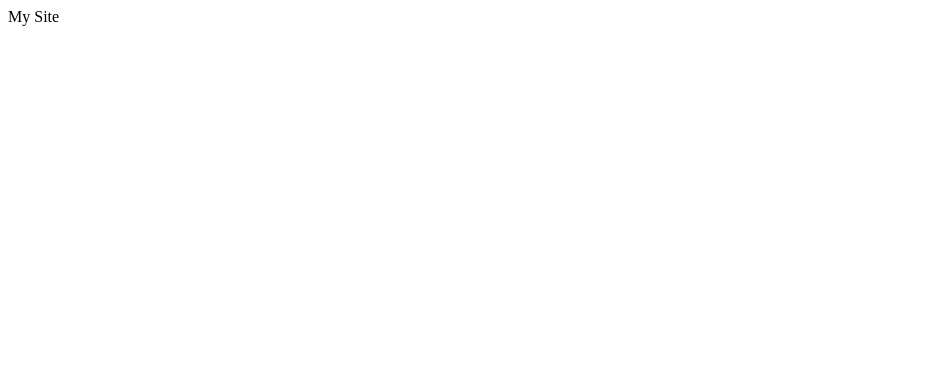
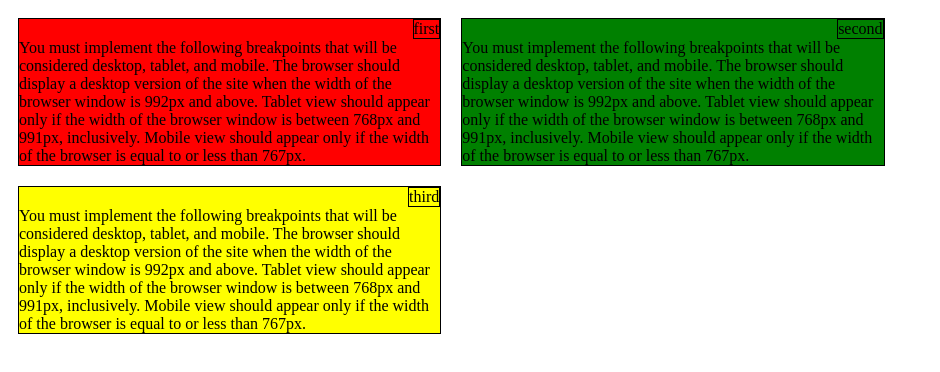
Before and after one commit to bing900717/Coursera-test, a plain HTML site: page module2-soluction/index.html in a window 1280 px wide. Shown: the whole page, without its empty margins (0-940 px from the left). Drawn offline with Linux system fonts and the light colour scheme.

Commit message:
assignment not done

```diff
--- /dev/null
+++ b/module2-soluction/css/style.css
@@ -0,0 +1,65 @@
+
+.first{
+	background: red;
+}
+
+.second{
+	background: green;
+}
+
+.third{
+	background: yellow;
+}
+
+.title {
+	float: right;
+	border: 1px solid black;
+	box-sizing: border-box;
+}
+
+.contentText{
+
+	float: left;
+}
+
+.first, .second, .third{
+
+		border: 1px solid black;
+		/*box-sizing: border-box;*/
+		margin: 10px;
+
+}
+
+@media(min-width: 992px){
+	.first, .second, .third{
+		width: 33.33%;
+		float: left;
+	}
+
+}
+
+@media (min-width: 768px) and (max-width: 991px){
+
+
+	.first {
+		width: 50%;
+		float: left;
+	}
+
+	.second{
+		width: 50%;
+		float: left;;
+	}
+
+	.third {
+		width: 100%;
+		float: left;
+	}
+}
+
+@media(max-width: 767){
+	.first, .second, .third{
+		width: 100%;
+		float: left;
+	}
+}
--- a/module2-soluction/index.html
+++ b/module2-soluction/index.html
@@ -2,8 +2,39 @@
 <html>
 <head>
 	<title>Xiaobing Yao's site</title>
+  <link rel="stylesheet" href="css/style.css">
 </head>
 <body>
-<div>My Site</div>
+
+		<div class="first">
+			<div class="title">first</div>
+			<div class="contentText">
+				You must implement the following breakpoints that will be considered desktop, tablet, and mobile. The browser should display a desktop version of the site when the width of the browser window is 992px and above. Tablet view should appear only if the width of the browser window is between 768px and 991px, inclusively. Mobile view should appear only if the width of the browser is equal to or less than 767px.
+			</div>
+
+		</div>
+
+
+	<div class="second">
+			<div class="title">second</div>
+			<div class="contentText">
+				You must implement the following breakpoints that will be considered desktop, tablet, and mobile. The browser should display a desktop version of the site when the width of the browser window is 992px and above. Tablet view should appear only if the width of the browser window is between 768px and 991px, inclusively. Mobile view should appear only if the width of the browser is equal to or less than 767px.
+			</div>
+
+		</div>
+
+		<div class="third">
+			<div class="title">third</div>
+			<div class="contentText">
+				You must implement the following breakpoints that will be considered desktop, tablet, and mobile. The browser should display a desktop version of the site when the width of the browser window is 992px and above. Tablet view should appear only if the width of the browser window is between 768px and 991px, inclusively. Mobile view should appear only if the width of the browser is equal to or less than 767px.
+			</div>
+
+		</div>
+
+
+
+
+
+
 </body>
 </html>
```
Also changed, not shown: index.html (added, +9 -0 lines).
